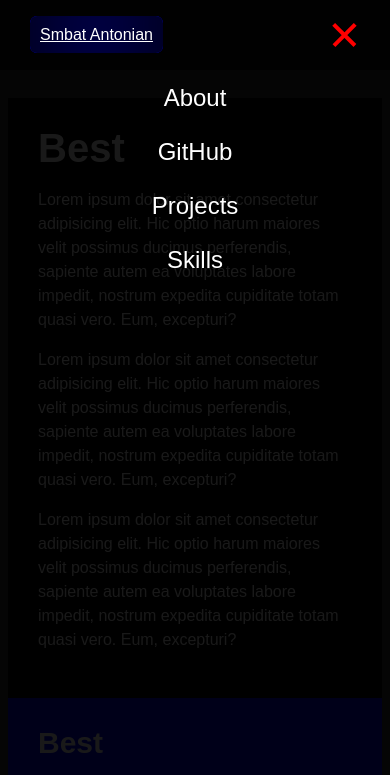
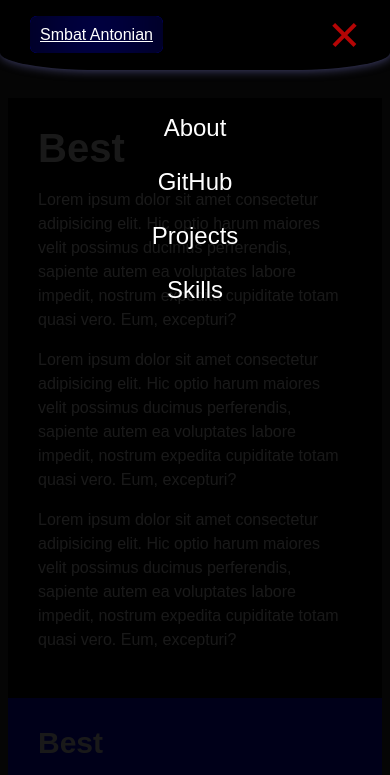
Before and after one commit to Smbat1505/My-Site.gitgub.io, a plain HTML site: page index.html in a window 390 px wide. Both pictures are taken after a click on the element 345 px from the left and 35 px from the top of the page. Shown: the top 775 px of the page. Drawn offline with Linux system fonts and the light colour scheme.

Commit message:
change color for border

```diff
--- a/css/style.css
+++ b/css/style.css
@@ -67,6 +67,8 @@ li {
     width: 100%;
     z-index: 10;
     background-color: #0f0f0f;
+    border-bottom-right-radius: 25%;
+    border-bottom-left-radius: 25%;
 }
 
 .header_container {
@@ -172,13 +174,14 @@ body.__TOUCH .menu_list>li._active .menu_sub-list {
     opacity: 1;
     visibility: visible;
     transform: translate(0px, 0px);
+    background-color: #1d1e1c;
     pointer-events: all;
-    /* box-shadow: 0px 0px 7px #0000ff; */
-    border: 1px solid #292727;
+    box-shadow: 0px 0px 7px #232342;
+    border: 1px solid #4a4646;
 }
 
 body.__TOUCH .menu_list>li._active .menu_arrow {
-    border-top: 16px solid #ff0000;
+    border-top: 16px solid #d11919;
     transform: rotate(-180deg);
 }
 
@@ -189,7 +192,7 @@ body.__TOUCH .menu_list>li._active .menu_arrow {
     position: absolute;
     top: 100%;
     right: 0;
-    background-color: #0f0f0f;
+    background-color: #332c2c;
     border-radius: 7px;
     box-shadow: inset 0px 0px 100px rgba(0, 0, 0, 0.527);
     padding: 15px;
@@ -271,12 +274,12 @@ li {
         transform: scale(0) translate(0px, -50%);
     }
     .menu_icon._active::before {
-        background-color: #ff0000;
+        background-color: #b50505;
         top: 50%;
         transform: rotate(-45deg) translate(1px, -50%);
     }
     .menu_icon._active::after {
-        background-color: #ff0000;
+        background-color: #b50505;
         bottom: 50%;
         transform: rotate(45deg) translate(1px, 50%);
     }
@@ -288,24 +291,29 @@ li {
         top: 0;
         background-color: rgba(0, 0, 0, 0.9);
         padding: 100p 30px 30px 30px;
-        transition: left 0.3s ease 0s;
+        transition: left 0.1s ease 0s;
         overflow: auto;
     }
     .menu_body._active {
         left: 0;
     }
-    .menu_lis::before {
+    .menu_body::before {
         content: "";
         position: fixed;
         width: 100%;
         top: 0;
         left: 0;
         height: 70px;
-        background-color: #000;
-        z-index: 2;
+        background-color: rgb(0, 0, 0);
+        z-index: 5;
+        box-shadow: 1px 1px 10px #3f3f68;
+        /* border-radius: 25%; */
+        border-bottom-right-radius: 25%;
+        border-bottom-left-radius: 25%;
     }
     .menu_list {
-        padding: 70px 30px 0px 30px;
+        z-index: 2;
+        padding: 100px 30px 0px 30px;
     }
     .menu_list>li {
         /* text-align: center; */
```
